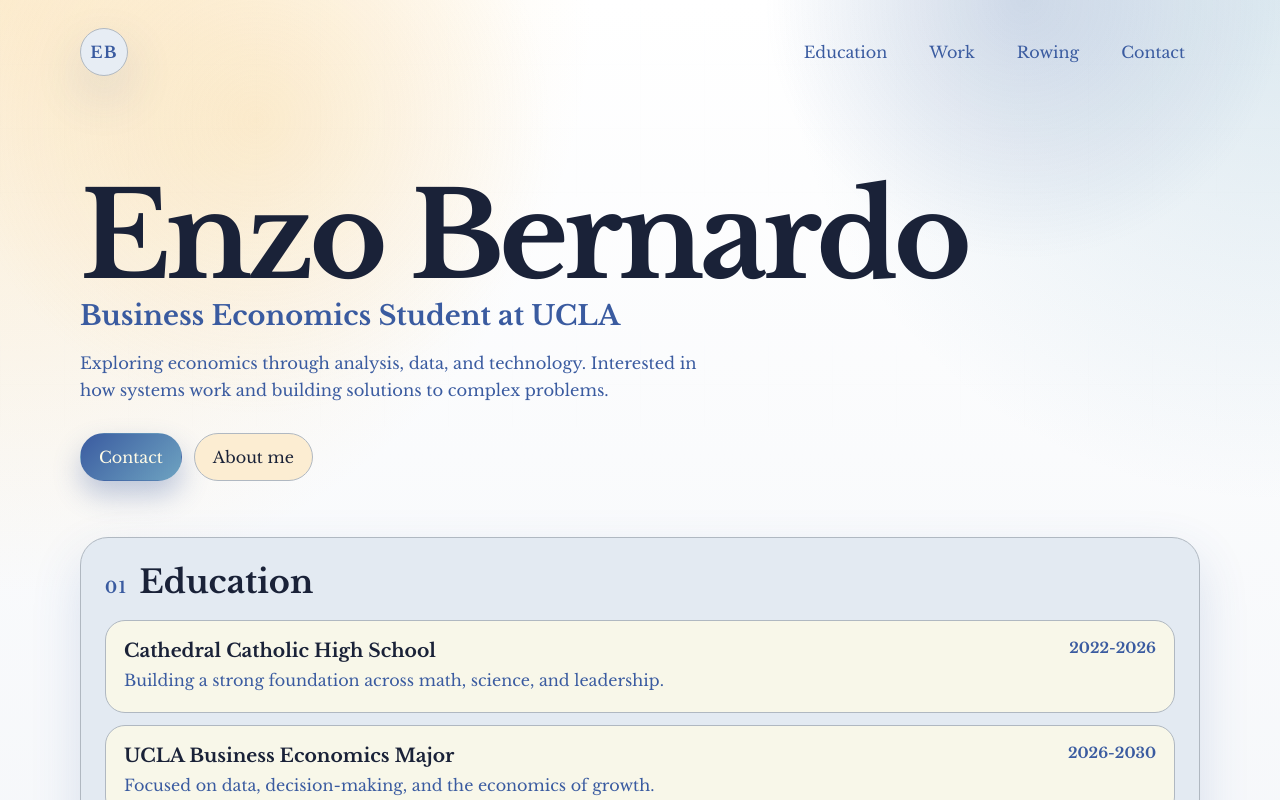
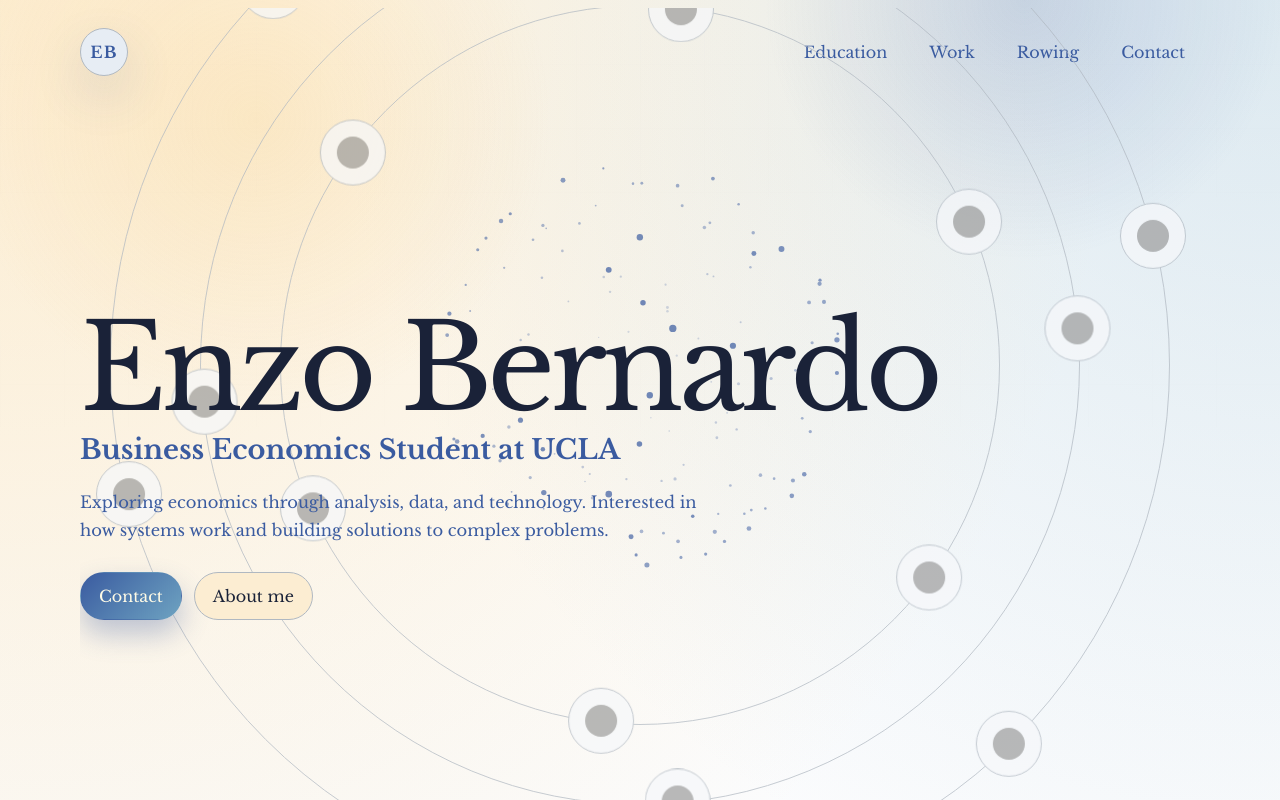
Before and after one commit to enzojbernardo/Portfolio, a React (Vite) app: page / in a window 1280 px wide. Shown: the top 800 px of the page. Built offline with nearby package versions, Linux system fonts and the light colour scheme; grey boxes are pictures that could not be loaded.

Commit message:
Updates to hero and section layout

```diff
--- a/package.json
+++ b/package.json
@@ -14,10 +14,12 @@
     "react-dom": "^18.3.1"
   },
   "devDependencies": {
+    "@tailwindcss/vite": "^4.3.3",
+    "@types/node": "^22.10.2",
     "@types/react": "^18.3.12",
     "@types/react-dom": "^18.3.1",
-    "@types/node": "^22.10.2",
     "@vitejs/plugin-react": "^4.3.4",
+    "tailwindcss": "^4.3.3",
     "typescript": "^5.6.3",
     "vite": "^5.4.10"
   }
--- a/src/components/HeroSection.tsx
+++ b/src/components/HeroSection.tsx
@@ -1,3 +1,5 @@
+import OrbitingCirclesGlobe from '@/components/ui/orbiting-circles-02'
+
 const heroContent = {
   title: 'Enzo Bernardo',
   subtitle: 'Business Economics Student at UCLA',
@@ -9,7 +11,12 @@
 
 function HeroSection() {
   return (
-    <section className="hero" id="hero">
+    <section className="hero hero-with-orbits" id="hero">
+      <div className="hero-orbits" aria-hidden="true">
+        <OrbitingCirclesGlobe />
+      </div>
+
+      <div className="hero-content">
         <h1>{heroContent.title}</h1>
         <p className="hero-copy">{heroContent.subtitle}</p>
         <p className="hero-support">{heroContent.support}</p>
@@ -21,6 +28,7 @@
             {heroContent.secondaryCta.label}
           </a>
         </div>
+      </div>
     </section>
   )
 }
--- /dev/null
+++ b/src/components/ui/demo.tsx
@@ -0,0 +1,9 @@
+import OrbitingCirclesGlobe from '@/components/ui/orbiting-circles-02'
+
+export default function Demo() {
+  return (
+    <div className="flex min-h-[500px] w-full items-end justify-center bg-background">
+      <OrbitingCirclesGlobe />
+    </div>
+  )
+}
--- /dev/null
+++ b/src/components/ui/orbiting-circles-02-utils/particalsphear.tsx
@@ -0,0 +1,99 @@
+import { useEffect, useRef } from 'react'
+
+type Dot = {
+  x: number
+  y: number
+  z: number
+  r: number
+}
+
+const DOT_COUNT = 130
+
+function createSphereDots(count: number): Dot[] {
+  return Array.from({ length: count }, () => {
+    const theta = Math.random() * Math.PI * 2
+    const phi = Math.acos(2 * Math.random() - 1)
+    return {
+      x: Math.sin(phi) * Math.cos(theta),
+      y: Math.sin(phi) * Math.sin(theta),
+      z: Math.cos(phi),
+      r: 1 + Math.random() * 1.4,
+    }
+  })
+}
+
+export default function ParticleSphereAnimation() {
+  const canvasRef = useRef<HTMLCanvasElement | null>(null)
+
+  useEffect(() => {
+    const canvas = canvasRef.current
+    if (!canvas) {
+      return
+    }
+
+    const ctx = canvas.getContext('2d')
+    if (!ctx) {
+      return
+    }
+
+    const dots = createSphereDots(DOT_COUNT)
+    let rafId = 0
+    let rotation = 0
+
+    const setSize = () => {
+      const dpr = window.devicePixelRatio || 1
+      const rect = canvas.getBoundingClientRect()
+      canvas.width = Math.max(1, Math.floor(rect.width * dpr))
+      canvas.height = Math.max(1, Math.floor(rect.height * dpr))
+      ctx.setTransform(dpr, 0, 0, dpr, 0, 0)
+    }
+
+    setSize()
+    const resizeObserver = new ResizeObserver(setSize)
+    resizeObserver.observe(canvas)
+
+    const draw = () => {
+      const width = canvas.clientWidth
+      const height = canvas.clientHeight
+      const cx = width / 2
+      const cy = height / 2
+      const radius = Math.min(width, height) * 0.38
+
+      ctx.clearRect(0, 0, width, height)
+
+      const depthSorted = dots
+        .map((dot) => {
+          const x1 = dot.x * Math.cos(rotation) + dot.z * Math.sin(rotation)
+          const z1 = -dot.x * Math.sin(rotation) + dot.z * Math.cos(rotation)
+          const y1 = dot.y
+          return { x: x1, y: y1, z: z1, r: dot.r }
+        })
+        .sort((a, b) => a.z - b.z)
+
+      for (const dot of depthSorted) {
+        const perspective = 1.9 / (2.2 - dot.z)
+        const px = cx + dot.x * radius * perspective
+        const py = cy + dot.y * radius * perspective
+        const pr = dot.r * perspective
+        const alpha = 0.25 + ((dot.z + 1) / 2) * 0.75
+
+        ctx.beginPath()
+        ctx.fillStyle = `rgba(58, 91, 160, ${alpha.toFixed(3)})`
+        ctx.arc(px, py, pr, 0, Math.PI * 2)
+        ctx.fill()
+      }
+
+      rotation += 0.006
+      rafId = window.requestAnimationFrame(draw)
+    }
+
+    rafId = window.requestAnimationFrame(draw)
+
+    return () => {
+      window.cancelAnimationFrame(rafId)
+      resizeObserver.disconnect()
+    }
+  }, [])
+
+  return <canvas ref={canvasRef} className="h-full w-full" aria-hidden="true" />
+}
--- /dev/null
+++ b/src/components/ui/orbiting-circles-02.tsx
@@ -0,0 +1,115 @@
+"use client"
+
+import React from 'react'
+import ParticleSphereAnimation from '@/components/ui/orbiting-circles-02-utils/particalsphear'
+
+const orbits = [
+  {
+    size: 'w-[27.5rem] h-[27.5rem] md:w-[45rem] md:h-[45rem]',
+    duration: 18,
+    icons: [
+      { src: 'https://images.unsplash.com/photo-1498050108023-c5249f4df085?auto=format&fit=crop&w=96&q=80', alt: 'Laptop coding desk', angle: -60 },
+      { src: 'https://images.unsplash.com/photo-1461749280684-dccba630e2f6?auto=format&fit=crop&w=96&q=80', alt: 'Code on screen', angle: 0 },
+      { src: 'https://images.unsplash.com/photo-1518779578993-ec3579fee39f?auto=format&fit=crop&w=96&q=80', alt: 'Circuit board closeup', angle: 60 },
+    ],
+  },
+  {
+    size: 'w-[37.5rem] h-[37.5rem] md:w-[55rem] md:h-[55rem]',
+    duration: 24,
+    icons: [
+      { src: 'https://images.unsplash.com/photo-1451187580459-43490279c0fa?auto=format&fit=crop&w=96&q=80', alt: 'Cloud network globe', angle: 0 },
+      { src: 'https://images.unsplash.com/photo-1516321497487-e288fb19713f?auto=format&fit=crop&w=96&q=80', alt: 'Collaboration team board', angle: -90 },
+    ],
+  },
+  {
+    size: 'w-[45rem] h-[45rem] md:w-[66.25rem] md:h-[66.25rem]',
+    duration: 30,
+    icons: [
+      { src: 'https://images.unsplash.com/photo-1519389950473-47ba0277781c?auto=format&fit=crop&w=96&q=80', alt: 'Team at laptops', angle: -60 },
+      { src: 'https://images.unsplash.com/photo-1515879218367-8466d910aaa4?auto=format&fit=crop&w=96&q=80', alt: 'Developer workstation', angle: 0 },
+      { src: 'https://images.unsplash.com/photo-1526374965328-7f61d4dc18c5?auto=format&fit=crop&w=96&q=80', alt: 'Data matrix display', angle: 60 },
+    ],
+  },
+]
+
+export default function OrbitingCirclesGlobeDemo() {
+  return (
+    <div className="relative flex h-full w-full justify-center overflow-visible">
+      <style>{`
+        @keyframes orbit-cw {
+          from { transform: rotate(var(--start-angle)) }
+          to   { transform: rotate(calc(var(--start-angle) + 360deg)) }
+        }
+        @keyframes orbit-ccw {
+          from { transform: rotate(var(--start-angle)) }
+          to   { transform: rotate(calc(var(--start-angle) - 360deg)) }
+        }
+        @keyframes counter-cw {
+          from { transform: rotate(var(--counter-offset, 0deg)) }
+          to   { transform: rotate(calc(var(--counter-offset, 0deg) - 360deg)) }
+        }
+        @keyframes counter-ccw {
+          from { transform: rotate(var(--counter-offset, 0deg)) }
+          to   { transform: rotate(calc(var(--counter-offset, 0deg) + 360deg)) }
+        }
+      `}</style>
+
+      <div className="pointer-events-none absolute top-1/2 left-1/2 z-10 aspect-square w-[18.75rem] -translate-x-1/2 -translate-y-1/2 md:w-[34rem]">
+        <ParticleSphereAnimation />
+      </div>
+
+      {orbits.map((orbit, index) => {
+        const isCW = index % 2 === 0
+        const orbitAnim = isCW ? 'orbit-cw' : 'orbit-ccw'
+        const counterAnim = isCW ? 'counter-cw' : 'counter-ccw'
+
+        const allIcons = [
+          ...orbit.icons,
+          ...orbit.icons.map((ic) => ({
+            ...ic,
+            angle: ic.angle + 180,
+            alt: `${ic.alt}-mirror`,
+          })),
+        ]
+
+        return (
+          <div
+            key={index}
+            className={`absolute top-1/2 left-1/2 -translate-x-1/2 -translate-y-1/2 rounded-full border border-border ${orbit.size}`}
+          >
+            {allIcons.map((iconData, iconIndex) => (
+              <div
+                key={iconIndex}
+                className="absolute top-0 left-1/2 -ml-8 flex h-1/2 origin-bottom flex-col items-center justify-start"
+                style={
+                  {
+                    '--start-angle': `${iconData.angle}deg`,
+                    animation: `${orbitAnim} ${orbit.duration}s linear infinite`,
+                  } as React.CSSProperties
+                }
+              >
+                <div
+                  className="relative z-10 -mt-8 rounded-full border border-border bg-background p-3 sm:p-4"
+                  style={
+                    {
+                      '--counter-offset': `${-iconData.angle}deg`,
+                      animation: `${counterAnim} ${orbit.duration}s linear infinite`,
+                    } as React.CSSProperties
+                  }
+                >
+                  <img
+                    src={iconData.src}
+                    alt={iconData.alt}
+                    width={32}
+                    height={32}
+                    className="h-6 w-6 rounded-full object-cover md:h-8 md:w-8"
+                  />
+                </div>
+              </div>
+            ))}
+          </div>
+        )
+      })}
+    </div>
+  )
+}
--- a/src/index.css
+++ b/src/index.css
@@ -1,4 +1,5 @@
 @import url('https://fonts.googleapis.com/css2?family=Libre+Baskerville:wght@400;700&display=swap');
+@import "tailwindcss";
 
 :root {
   color-scheme: light;
@@ -188,6 +189,8 @@
 }
 
 .topbar {
+  position: relative;
+  z-index: 0;
   display: flex;
   align-items: center;
   justify-content: space-between;
@@ -234,7 +237,35 @@
 }
 
 .hero {
+  min-height: 100svh;
   padding: 72px 0 56px;
+  display: flex;
+  flex-direction: column;
+  justify-content: center;
+}
+
+.hero-with-orbits {
+  position: relative;
+  margin-top: -86px;
+  padding-top: 158px;
+  overflow: hidden;
+  isolation: isolate;
+}
+
+.hero-orbits {
+  position: absolute;
+  inset: -86px 0 0;
+  z-index: 2;
+  display: flex;
+  align-items: center;
+  justify-content: center;
+  pointer-events: none;
+  opacity: 0.72;
+}
+
+.hero-content {
+  position: relative;
+  z-index: 3;
 }
 
 .eyebrow {
@@ -319,12 +350,16 @@
 
 .panel {
   grid-column: span 12;
+  min-height: 100svh;
   padding: 24px;
   border: 1px solid var(--border);
   border-radius: 28px;
-  background: var(--card);
-  backdrop-filter: blur(16px);
-  box-shadow: var(--shadow);
+  background: transparent;
+  backdrop-filter: none;
+  box-shadow: none;
+  display: flex;
+  flex-direction: column;
+  justify-content: center;
 }
 
 .contact-panel {
@@ -369,7 +404,7 @@
   padding: 18px;
   border: 1px solid var(--border);
   border-radius: 20px;
-  background: color-mix(in srgb, var(--popover) 74%, var(--card) 26%);
+  background: color-mix(in srgb, #ffffff 96%, var(--secondary) 4%);
 }
 
 .entry-card p,
@@ -412,7 +447,7 @@
   padding: 0 18px;
   border-radius: 999px;
   border: 1px solid var(--border);
-  background: color-mix(in srgb, var(--accent) 24%, white 76%);
+  background: color-mix(in srgb, #ffffff 94%, var(--secondary) 6%);
   transition: transform 160ms ease, border-color 160ms ease;
 }
 
--- a/tsconfig.app.json
+++ b/tsconfig.app.json
@@ -11,6 +11,9 @@
     "forceConsistentCasingInFileNames": true,
     "module": "ESNext",
     "moduleResolution": "Bundler",
+    "paths": {
+      "@/*": ["./src/*"]
+    },
     "resolveJsonModule": true,
     "isolatedModules": true,
     "noEmit": true,
--- a/vite.config.ts
+++ b/vite.config.ts
@@ -1,6 +1,13 @@
 import { defineConfig } from 'vite'
 import react from '@vitejs/plugin-react'
+import tailwindcss from '@tailwindcss/vite'
+import path from 'node:path'
 
 export default defineConfig({
-  plugins: [react()],
+  plugins: [react(), tailwindcss()],
+  resolve: {
+    alias: {
+      '@': path.resolve(__dirname, './src'),
+    },
+  },
 })
```
Also changed, not shown: 1 other file (tests, documents, lock files or other folders). Lines whose indentation alone changed are shown as unchanged.
